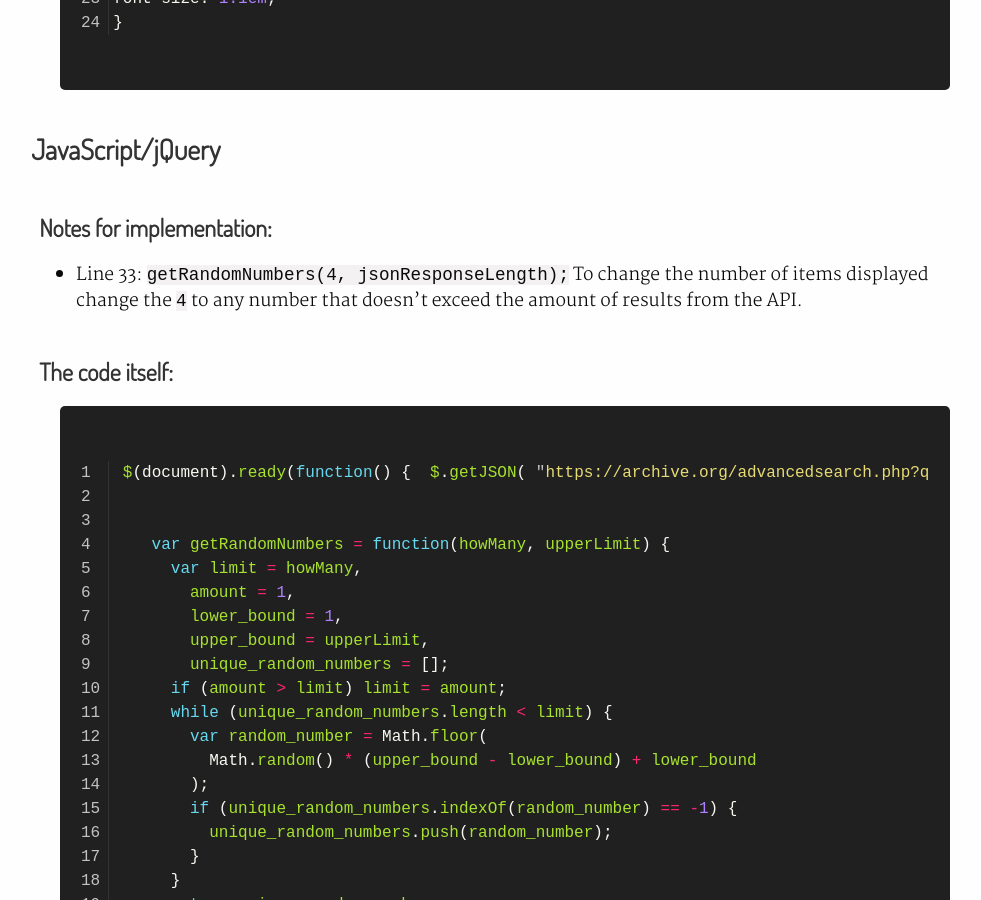
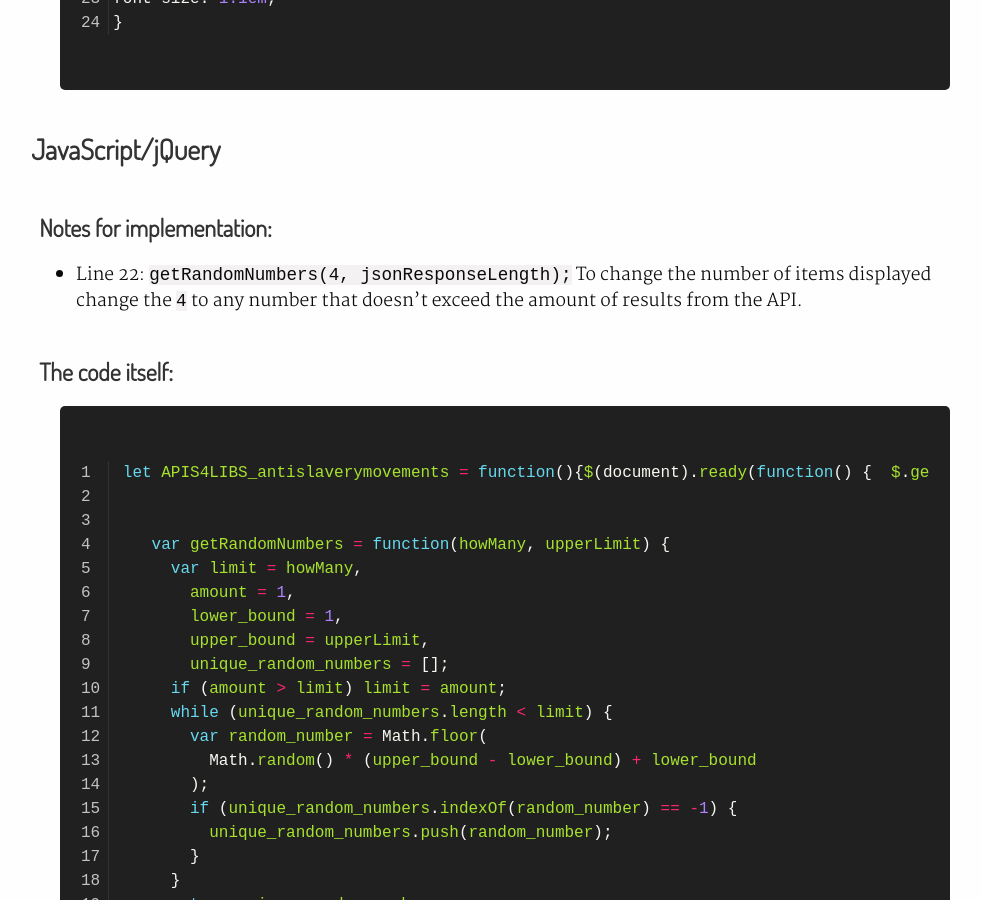
Before and after one commit to BradCoffield/APIs-for-librarians, a Jekyll site: the page built from _archivedotorg/antislavery-movements.md, in a window 1280 px wide and 900 px high, scrolled down 2761 px. Shown: the whole window, without its empty margins (135-1116 px from the left). Built offline with Jekyll 4.4.1, drawn with Linux system fonts in a browser that asks for light colours.

Commit message:
jquery, namespaced, and tested in LG

```diff
--- a/_archivedotorg/antislavery-movements.md
+++ b/_archivedotorg/antislavery-movements.md
@@ -75,12 +75,12 @@ font-size: 1.1em;
 
 {:.code-notes}
 
-* Line 33: `getRandomNumbers(4, jsonResponseLength);` To change the number of items displayed change the `4` to any number that doesn't exceed the amount of results from the API.
+* Line 22: `getRandomNumbers(4, jsonResponseLength);` To change the number of items displayed change the `4` to any number that doesn't exceed the amount of results from the API.
 
 
 ##### The code itself:
 
-{% highlight javascript linenos %} $(document).ready(function() {  $.getJSON( "https://archive.org/advancedsearch.php?q=subject%3A(%22Antislavery+movements+--+United+States%22)&fl[]=creator&fl[]=identifier&fl[]=title&fl[]=year&sort[]=&sort[]=&sort[]=&rows=400&page=1&output=json&callback=?", function(data) { console.log(data);   let jsonContents = data.response.docs; let jsonResponseLength = data.response.docs.length;
+{% highlight javascript linenos %} let APIS4LIBS_antislaverymovements = function(){$(document).ready(function() {  $.getJSON( "https://archive.org/advancedsearch.php?q=subject%3A(%22Antislavery+movements+--+United+States%22)&fl[]=creator&fl[]=identifier&fl[]=title&fl[]=year&sort[]=&sort[]=&sort[]=&rows=400&page=1&output=json&callback=?", function(data) { console.log(data);   let jsonContents = data.response.docs; let jsonResponseLength = data.response.docs.length;
 
 
     var getRandomNumbers = function(howMany, upperLimit) {
@@ -138,5 +138,5 @@ font-size: 1.1em;
   }
 );
 
-});
+});}();
 {% endhighlight %}
```
